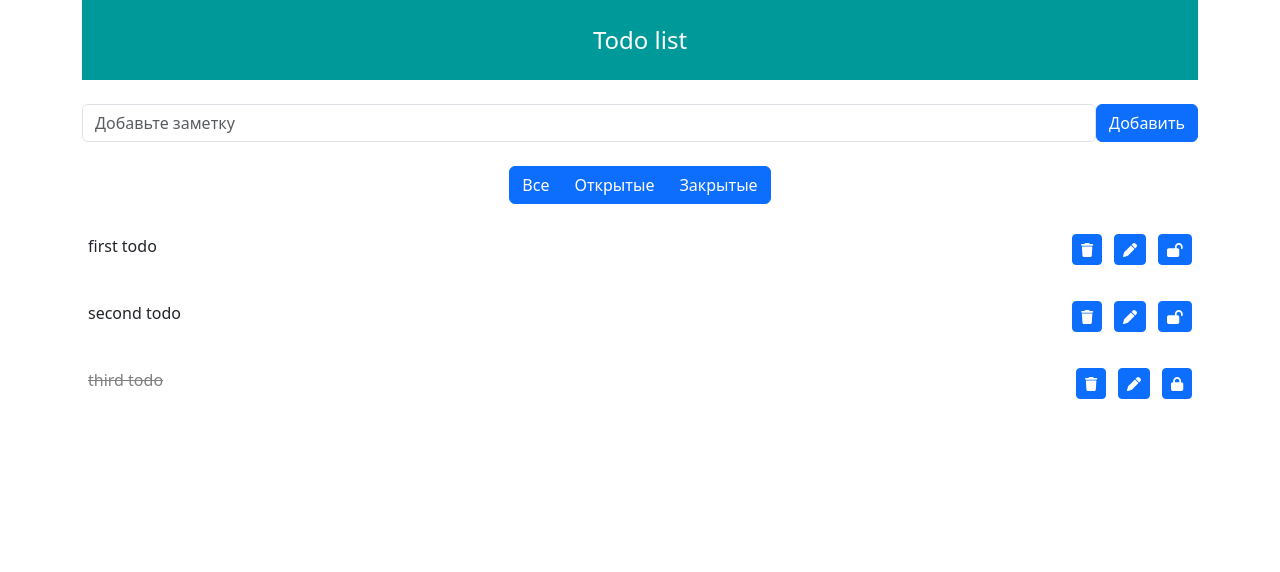
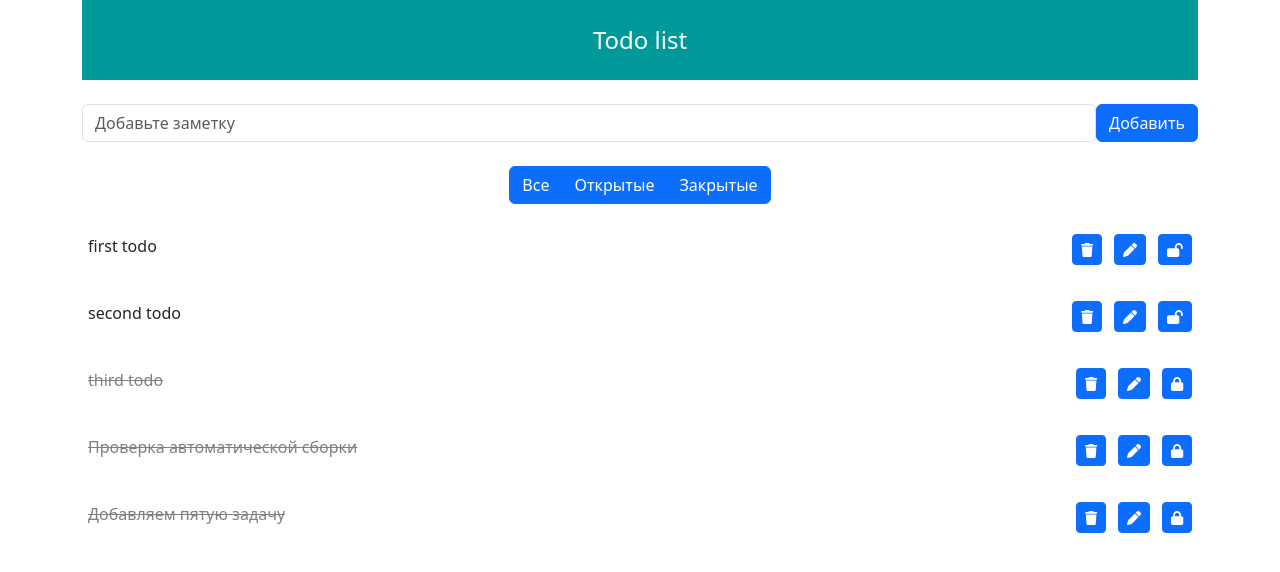
Before and after one commit to 1sosed9/todolist, a React (Create React App) app: page / in a window 1280 px wide. Shown: the top 572 px of the page. Built offline with nearby package versions, Linux system fonts and the light colour scheme.

Commit message:
added one task

```diff
--- a/src/App.js
+++ b/src/App.js
@@ -24,7 +24,16 @@ function App() {
             title: 'third todo',
             status: false
         },
-
+        {
+            id: 4,
+            title: 'Проверка автоматической сборки',
+            status: false
+        },
+        {
+            id: 5,
+            title: 'Добавляем пятую задачу',
+            status: false
+        },
     ])
 
     return (
```
